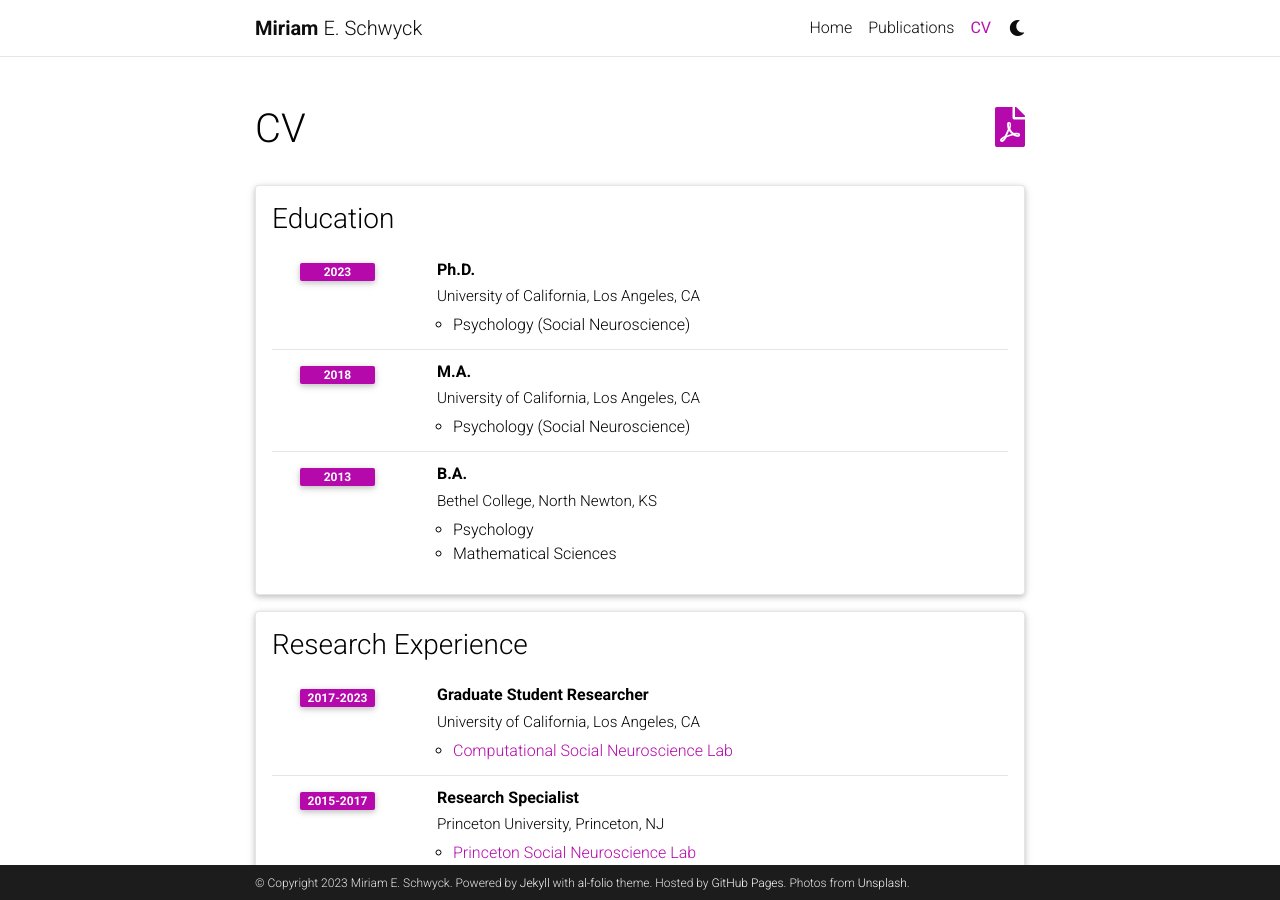
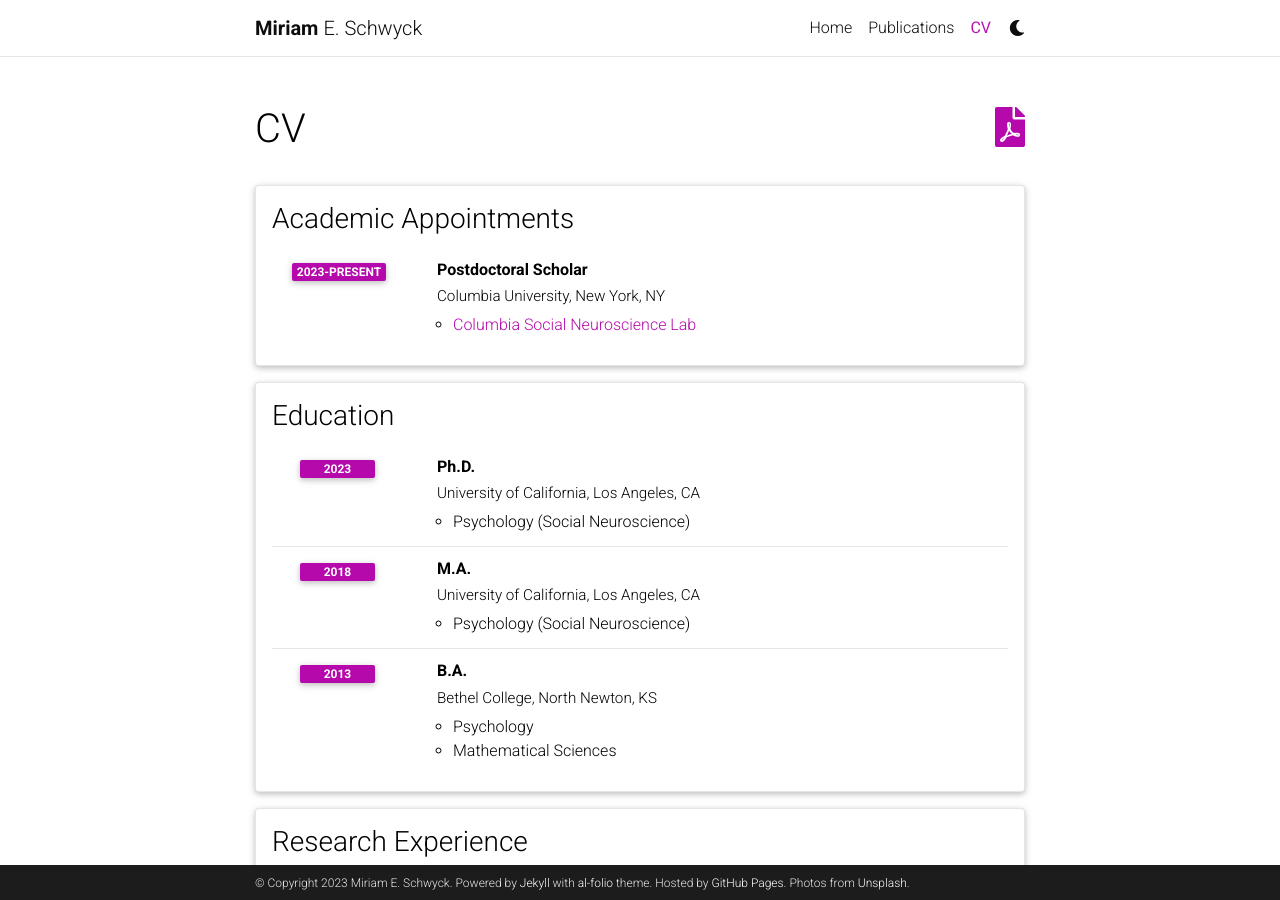
Before and after one commit to mweaverdyck/mweaverdyck.github.io, a Jekyll site: the page built from _pages/cv.md, in a window 1280 px wide and 900 px high. Built offline with Jekyll 4.4.1, drawn with Linux system fonts in a browser that asks for light colours; comment, search, counter and statistics services are not loaded; a style sheet for code colours, icons or effects is not loaded.

Commit message:
add academic appointments

```diff
--- a/_data/cv.yml
+++ b/_data/cv.yml
@@ -8,6 +8,14 @@
 #     - name: Languages
 #       value: English, German
 #
+- title: Academic Appointments
+  type: time_table
+  contents:
+    - title: Postdoctoral Scholar
+      institution: Columbia University, New York, NY
+      year: 2023-Present
+      description:
+        <a href="http://columbiasocialneurosciencelab.com/">Columbia Social Neuroscience Lab</a>
 - title: Education
   type: time_table
   contents:
@@ -54,38 +62,3 @@
       year: 2009-2013
       description:
         <a href="https://www.bethelks.edu/academics/areas-study/psychology">Psychology Department</a>
-#
-# - title: Open Source Projects
-#   type: time_table
-#   contents:
-#     - title: <a href="https://github.com/alshedivat/al-folio">al-folio</a>
-#       year: 2015-now
-#       description: A beautiful, simple, clean, and responsive Jekyll theme for academics.
-#
-# - title: Honors and Awards
-#   type: time_table
-#   contents:
-#     - year: 1921
-#       items:
-#         - Nobel Prize in Physics
-#         - Matteucci Medal
-#     - year: 2029
-#       items:
-#         - Max Planck Medal
-#
-# - title: Academic Interests
-#   type: nested_list
-#   contents:
-#     - title: Topic 1.
-#       items:
-#         - Description 1.
-#         - Description 2.
-#     - title: Topic 2.
-#       items:
-#         - Description 1.
-#         - Description 2.
-#
-# - title: Other Interests
-#   type: list
-#   contents:
-#     - <u>Hobbies:</u> Hobby 1, Hobby 2, etc.
```
